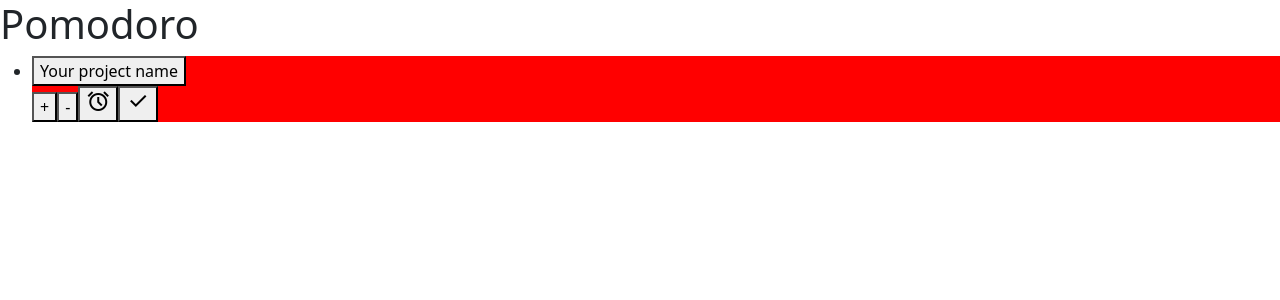
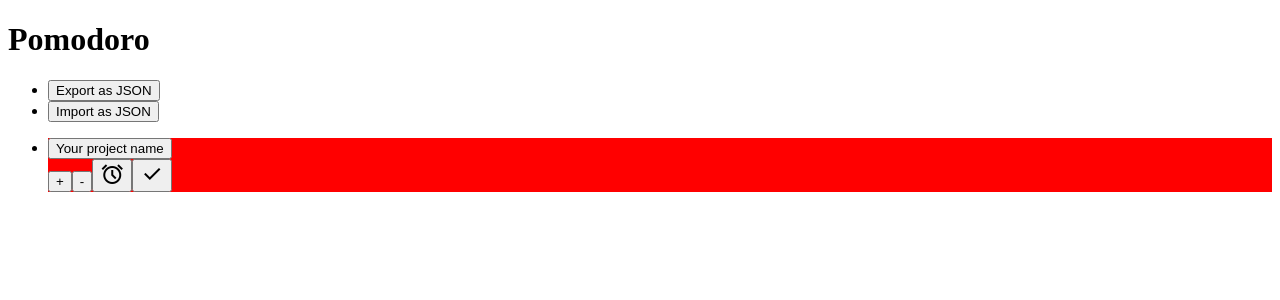
Before and after one commit to Maxime-Meteye/pomodoro, a Vue app: page / in a window 1280 px wide. Shown: the top 300 px of the page. Built offline with nearby package versions, Linux system fonts and the light colour scheme.

Commit message:
Refactor task management; implement toggle functionality for task completion, add import/export features, and improve code organization

```diff
--- a/index.html
+++ b/index.html
@@ -3,14 +3,13 @@
   <head>
     <meta charset="UTF-8">
     <link rel="icon" href="/favicon.ico">
-    <link rel="stylesheet" href="https://fonts.googleapis.com/css2?family=Material+Symbols+Outlined:opsz,wght,FILL,GRAD@24,400,0,0&icon_names=alarm" />
-    <link rel="stylesheet" href="https://fonts.googleapis.com/css2?family=Material+Symbols+Outlined:opsz,wght,FILL,GRAD@24,400,0,0&icon_names=check" />
+    <link rel="stylesheet" href="https://fonts.googleapis.com/css2?family=Material+Symbols+Outlined">
+
     <meta name="viewport" content="width=device-width, initial-scale=1.0">
     <title>Vite App</title>
   </head>
   <body>
     <div id="app"></div>
     <script type="module" src="/src/main.js"></script>
-    <link href="https://cdn.jsdelivr.net/npm/bootstrap@5.3.7/dist/css/bootstrap.min.css" rel="stylesheet" integrity="sha384-LN+7fdVzj6u52u30Kp6M/trliBMCMKTyK833zpbD+pXdCLuTusPj697FH4R/5mcr" crossorigin="anonymous"></link>
   </body>
 </html>
--- a/src/App.vue
+++ b/src/App.vue
@@ -1,13 +1,15 @@
 <template>
 
   <h1>Pomodoro</h1>
-  <TaskView :goal_object="taskStore.goals"/>
+  <controlView></controlView>
+  <taskView :goal_object="taskStore.goals"/>
 </template>
 <script setup>
 
 
 
-import TaskView from './components/taskView.vue'
+import taskView from './components/taskView.vue'
+import controlView from './components/controlView.vue'
 import { useTaskStore } from '@/stores/taskStore';
 const taskStore = useTaskStore()
 </script>
--- /dev/null
+++ b/src/components/controlView.vue
@@ -0,0 +1,26 @@
+<template setup>
+
+    <div>
+        <ul>
+            <li>
+                <button @click="exportTree()">Export as JSON</button>
+            </li>
+            <li>
+                <button @click="importTree()">Import as JSON</button>
+            </li>
+        </ul>
+    </div>
+</template>
+<script setup>
+import { useTaskStore } from '@/stores/taskStore';
+
+const taskStore = useTaskStore()
+
+const exportTree = ()=>{
+    window.alert(taskStore.exportTreeAsJson());
+}
+const importTree = ()=>{
+    taskStore.loadTree(window.prompt())
+}
+
+</script>
--- a/src/components/taskView.vue
+++ b/src/components/taskView.vue
@@ -6,7 +6,10 @@
                 <button @click="add_child(goal_object.id)">+</button>
                 <button @click="delete_child(goal_object.id)">-</button>
                 <button @click="startTask(goal_object.title)"><span class="material-symbols-outlined">alarm</span></button>
-                <button v-if="goal_object?.sub_goals?.length == 0 " @click="finishTask(goal_object.id)"><span class="material-symbols-outlined">check</span></button>
+                <button v-if="goal_object?.sub_goals?.length == 0 " @click="toggleTaskCompletion(goal_object.id)">
+                    <span class="material-symbols-outlined" v-if="!goal_object.complete">check</span>
+                    <span class="material-symbols-outlined" v-else>close</span>
+                </button>
             </div>
         </li>
         <li v-else>
@@ -21,10 +24,6 @@
     </ul>
 </template>
 <script setup>
-
-
-    //TODO Make the function to toggle the completion of task or to mark tasks as incomplete.
-    //TODOTidy up your code, the store especially
 
     import { useTaskStore } from '@/stores/taskStore';
     import {ref, watch} from 'vue'
@@ -49,8 +48,8 @@
         console.log("edit")
     }
 
-    const finishTask = (id)=>{
-        taskStore.completeTask(id);
+    const toggleTaskCompletion = (id)=>{
+        taskStore.toggleTaskCompletion(id);
     }
     /*
     watch(prop_goal_object,()=>{
--- a/src/stores/taskStore.js
+++ b/src/stores/taskStore.js
@@ -64,9 +64,13 @@ function deleteFromTree(target_id){
     refreshTasksState(goals.value);
 }
 
-function completeTask(target_id){
+function toggleTaskCompletion(target_id){
   findInTree(target_id, goals.value,(el)=>{
-    el.complete = true;
+    if(el.complete){
+      el.complete = false;
+    }else{
+      el.complete = true;
+    }
   })
   refreshTasksState(goals.value);
 }
@@ -74,39 +78,18 @@ function completeTask(target_id){
 
 
 const refreshTasksState = (obj)=>{
+  let child_incomplete_task = 0
   obj.sub_goals.forEach(element => {
-    const child_incomplete_task = refreshTasksState(element)
+    child_incomplete_task += refreshTasksState(element)
     obj.complete = child_incomplete_task === 0;
+    if(!obj.complete){
+      child_incomplete_task ++;
+    }
     return obj.complete;
   });
-
-
   let incomplete_task = obj.complete?0:1
   return incomplete_task;
 }
-const OLDrefreshTasksState = (obj)=>{
-  obj.sub_goals.forEach(element => {
-    const child_incomplete_task = refreshTasksState(element)
-    if( child_incomplete_task > 0){
-      //console.log(">>>>>>>>",child_incomplete_task)
-      //console.log("incomplete child:",element,"Parent :",obj.title)
-      obj.complete = false
-      incomplete_task += child_incomplete_task
-    }else if(child_incomplete_task == 0){
-      //console.log("No incomplete child found",obj.title)
-      obj.complete = true
-      incomplete_task = obj.complete?0:1
-    }
-  });
-
-
-  let incomplete_task = obj.complete?0:1
-  return incomplete_task;
-}
-
-//// Fonction simple comme findintree, mais retourne un nombre chaque appel à la fonction retourne ce nombre puis incrémente de 1 en fonction de ce qui est recherché.
-// si retour > 0 mettre le goal en pas fini.
-// Si 0 > mettre le goal en fini.
 
 const add_in_tree = (new_goal, parent ,obj)=>{
   ID.value++;
@@ -173,10 +156,17 @@ function startTask(task){
   }
 }
 
+function exportTreeAsJson(){
+  return JSON.stringify(goals.value)
+}
+
+function loadTree(tree_to_load){
+  goals.value = (JSON.parse(tree_to_load));
+}
 
 watch(goals,()=>{
   //console.log('watcher goals',goals.value)
-},{deep:true})
+},{deep:false})
 
-return{goals,selected_goal,select_toggle,add_sub_goal, startTask, deleteFromTree, completeTask}
+return{goals,selected_goal,select_toggle,add_sub_goal, startTask, deleteFromTree, toggleTaskCompletion, exportTreeAsJson, loadTree}
 })
```
Also changed, not shown: 1 other file (tests, documents, lock files or other folders).
